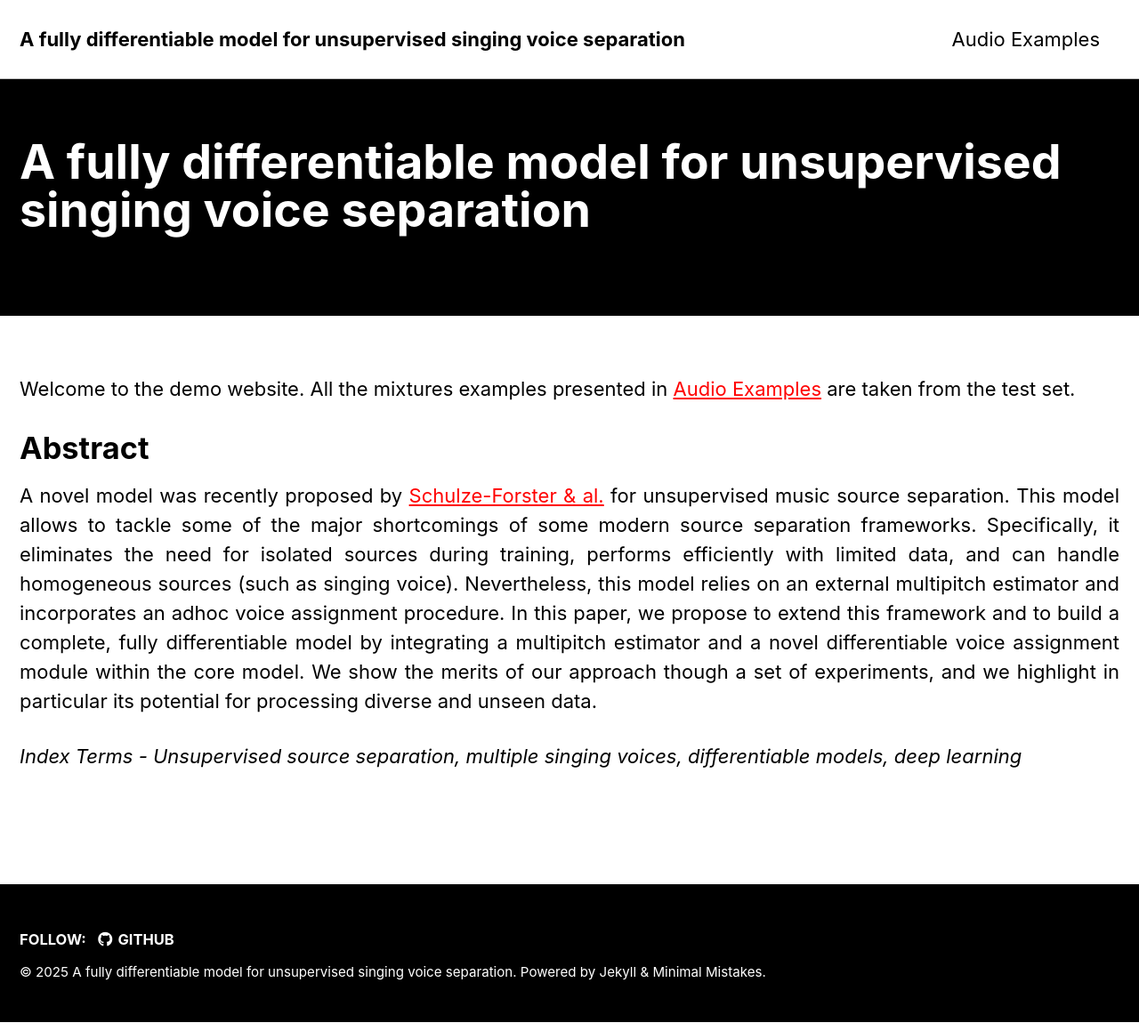
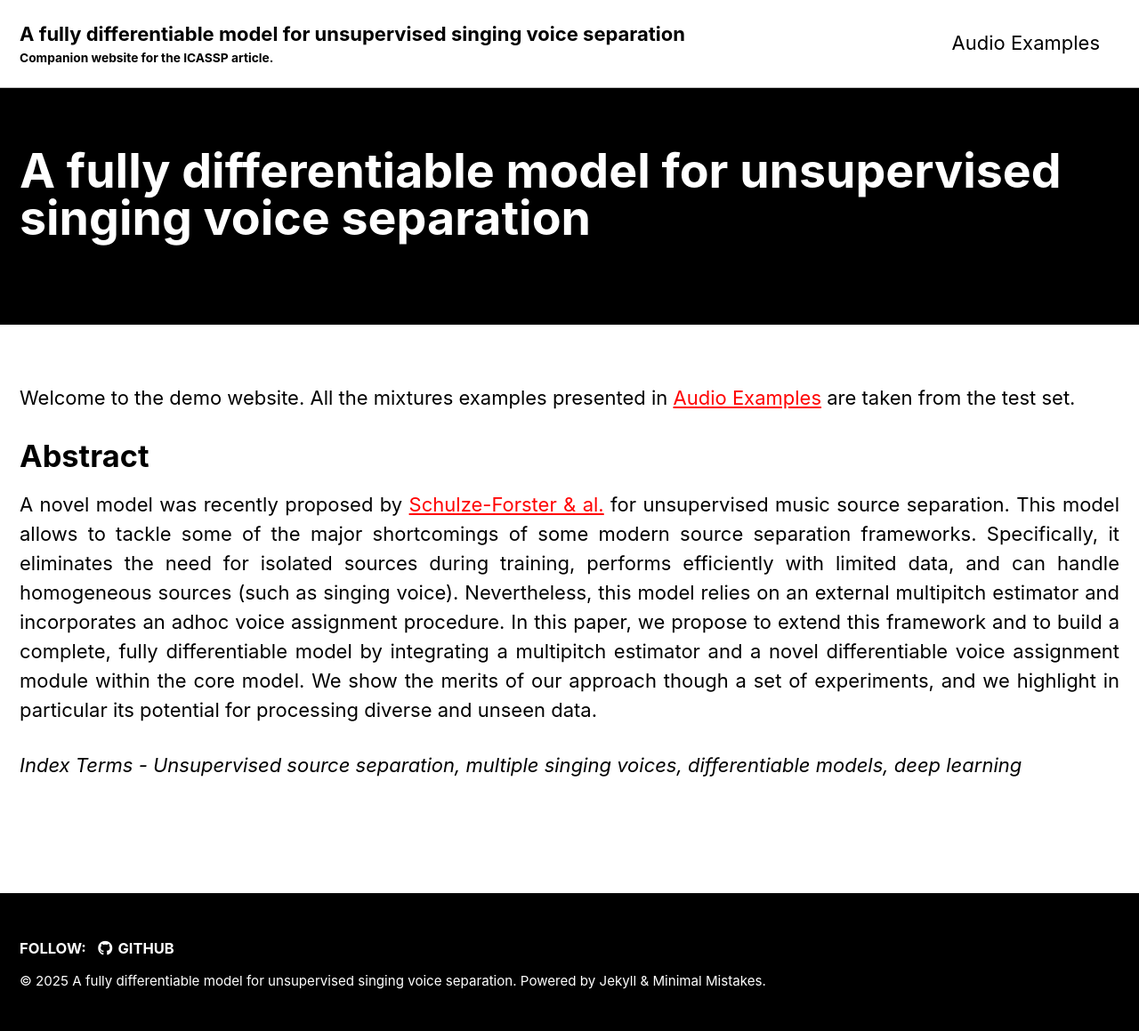
Before and after one commit to PierreChouteau/umss_icassp, a Jekyll site: the page built from docs/_pages/home.md, in a window 1280 px wide. Shown: the whole page at 89% size. Built offline with Jekyll 4.4.1, drawn with Linux system fonts in a browser that asks for light colours; cached includes are drawn as plain includes.

Commit message:
Update _config.yml

```diff
--- a/docs/_config.yml
+++ b/docs/_config.yml
@@ -11,14 +11,14 @@
 # https://mmistakes.github.io/minimal-mistakes/docs/quick-start-guide/#installing-the-theme
 
 # theme                  : "minimal-mistakes-jekyll"
-remote_theme           : "mmistakes/minimal-mistakes"
+# remote_theme           : "mmistakes/minimal-mistakes"
 minimal_mistakes_skin    : "contrast" # "default" # "air", "aqua", "contrast", "dark", "dirt", "neon", "mint", "plum", "sunrise"
 
 # Site Settings
 locale                   : "en-US"
 title                    : "A fully differentiable model for unsupervised singing voice separation"
 title_separator          : "-"
-subtitle                 : # site tagline that appears below site title in masthead
+subtitle                 : "Companion website for the ICASSP article."
 name                     : ""
 description              : ""
 url                      : "https://PierreChouteau.github.io/" # the base hostname & protocol for your site e.g. "https://mmistakes.github.io"
```
